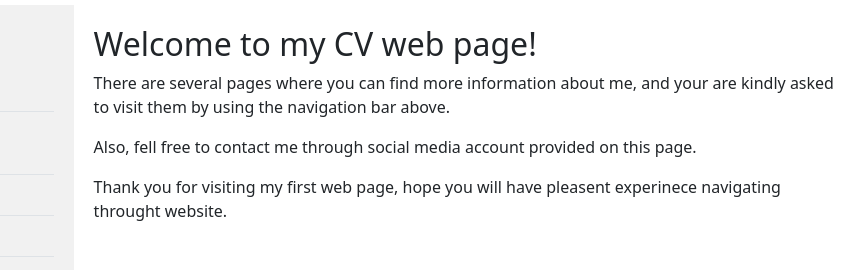
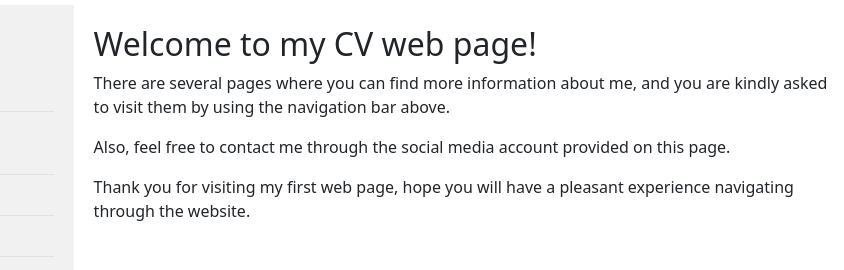
Before and after one commit to ldjokic0/CV, a plain HTML site: page index.html in a window 1280 px wide. Shown: the part 147-417 px from the top of the page, 436-1280 px from the left. Drawn offline with nearby package versions, Linux system fonts and the light colour scheme.

Commit message:
Update index.html

```diff
--- a/index.html
+++ b/index.html
@@ -71,9 +71,9 @@
             </div>
             <div class="main">
                 <h2>Welcome to my CV web page!</h2>
-                <p>There are several pages where you can find more information about me, and your are kindly asked to visit them by using the navigation bar above.</p>
-                <p>Also, fell free to contact me through social media account provided on this page.</p>
-                <p>Thank you for visiting my first web page, hope you will have pleasent experinece navigating throught website.</p>
+                <p>There are several pages where you can find more information about me, and you are kindly asked to visit them by using the navigation bar above.</p>
+                <p>Also, feel free to contact me through the social media account provided on this page.</p>
+                <p>Thank you for visiting my first web page, hope you will have a pleasant experience navigating through the website.</p>
             </div>
         </div>
 
```
